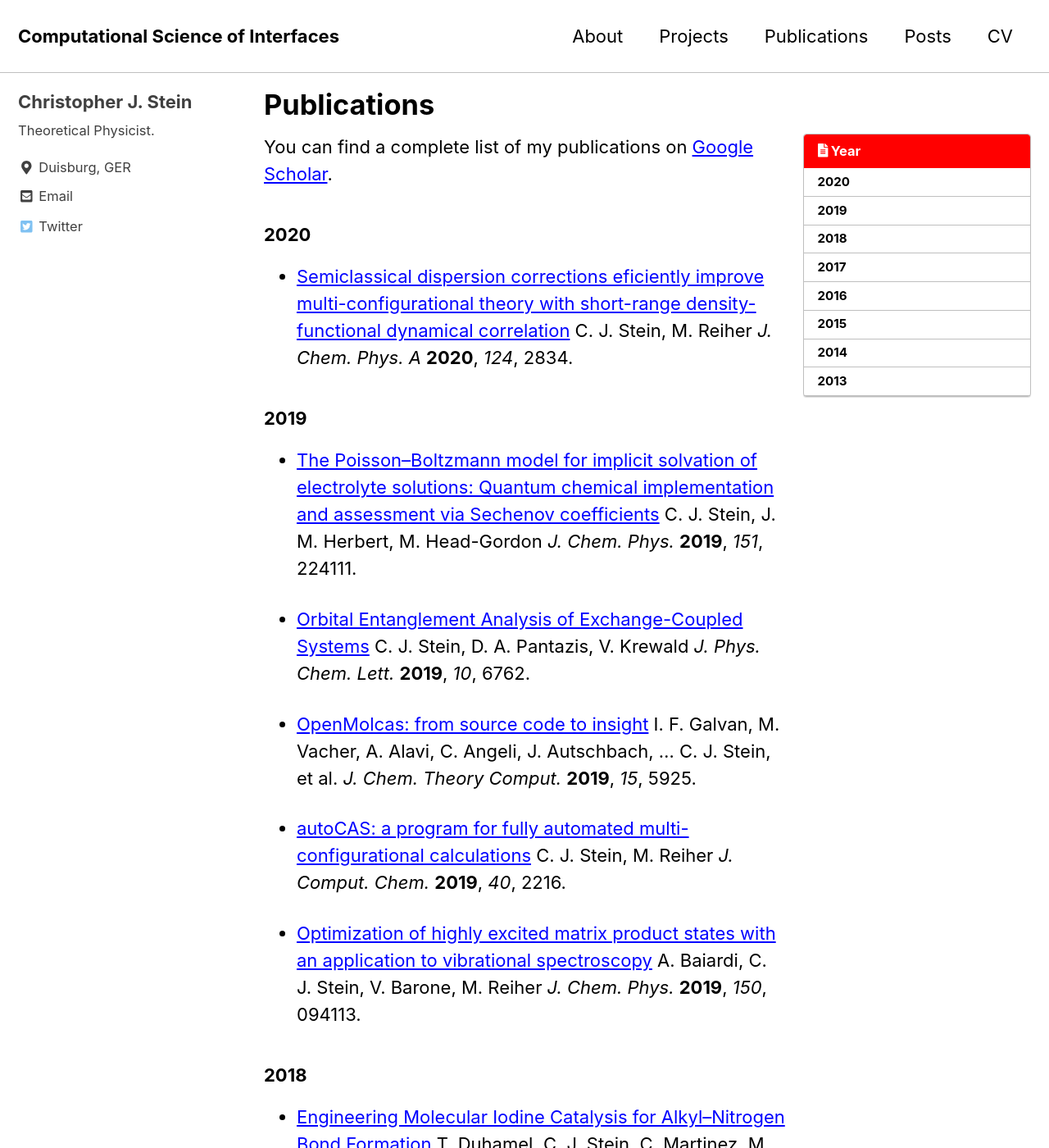
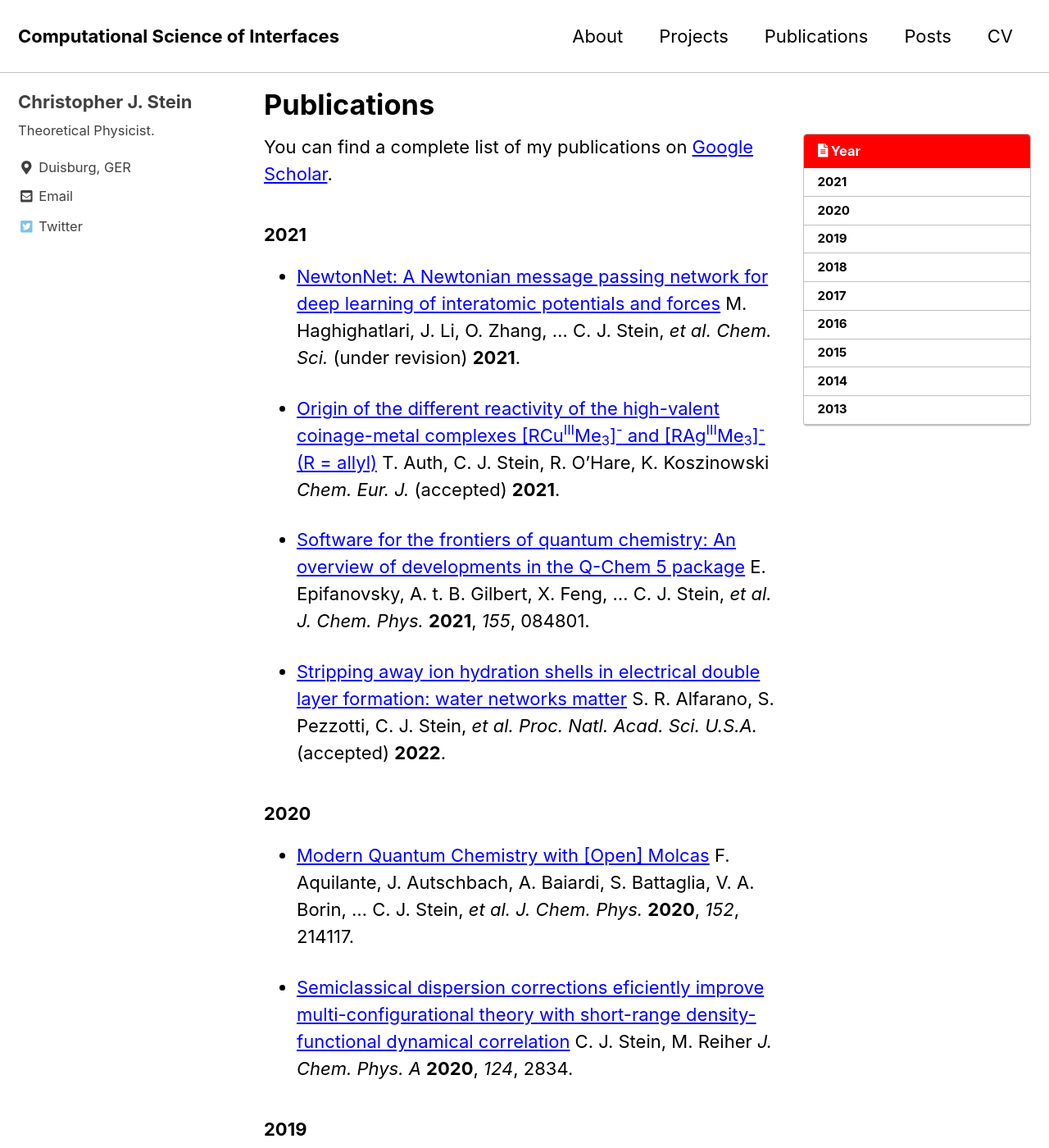
Before and after one commit to steinc/steinc.github.io, a Jekyll site: the page built from _pages/publications.md, in a window 1280 px wide and 1400 px high. Shown: the whole window at 82% size. Built offline with Jekyll 4.4.1, drawn with Linux system fonts in a browser that asks for light colours; cached includes are drawn as plain includes; nearby versions of some CDN libraries.

Commit message:
updated publication list

```diff
--- a/_pages/publications.md
+++ b/_pages/publications.md
@@ -10,7 +10,25 @@ toc_sticky: true
 
 You can find a complete list of my publications on [Google Scholar](https://scholar.google.ch/citations?user=ZjHvZRUAAAAJ&hl=en).
 
+### 2021
+- [NewtonNet: A Newtonian message passing network for deep learning of interatomic potentials and forces](https://arxiv.org/abs/2108.02913)
+M. Haghighatlari, J. Li, O. Zhang, ... C. J. Stein, *et al.* *Chem. Sci.* (under revision) **2021**.
+
+- [Origin of the different reactivity of the high-valent coinage-metal complexes [RCu<sup>III</sup>Me<sub>3</sub>]<sup>-</sup> and [RAg<sup>III</sup>Me<sub>3</sub>]<sup>-</sup> (R = allyl)](https://chemrxiv.org/engage/chemrxiv/article-details/6128e967ac321954a96a404d)
+T. Auth, C. J. Stein, R. O’Hare, K. Koszinowski *Chem. Eur. J.* (accepted) **2021**.
+
+- [Software for the frontiers of quantum chemistry: An overview of developments in the Q-Chem 5 package](https://aip.scitation.org/doi/abs/10.1063/5.0055522)
+E. Epifanovsky, A. t. B. Gilbert, X. Feng, ... C. J. Stein, *et al.* *J. Chem. Phys.* **2021**, *155*, 084801.
+
+- [Stripping away ion hydration shells in electrical double layer formation: water networks matter](https://chemrxiv.org/engage/chemrxiv/article-details/60c754cf0f50db385a397dcf)
+S. R. Alfarano, S. Pezzotti, C. J. Stein, *et al.* *Proc. Natl. Acad. Sci. U.S.A.* (accepted) **2022**.
+
+
 ### 2020
+- [Modern Quantum Chemistry with [Open] Molcas](https://aip.scitation.org/doi/10.1063/5.0004835)
+F. Aquilante, J. Autschbach, A. Baiardi, S. Battaglia, V. A. Borin, ... C. J. Stein, *et al.* *J. Chem. Phys.* **2020**, *152*, 214117.
+
+
 - [Semiclassical dispersion corrections eficiently improve multi-configurational theory with short-range density-functional dynamical correlation](https://pubs.acs.org/doi/abs/10.1021/acs.jpca.0c02130)
 C. J. Stein, M. Reiher *J. Chem. Phys. A* **2020**, *124*, 2834.
 
```
